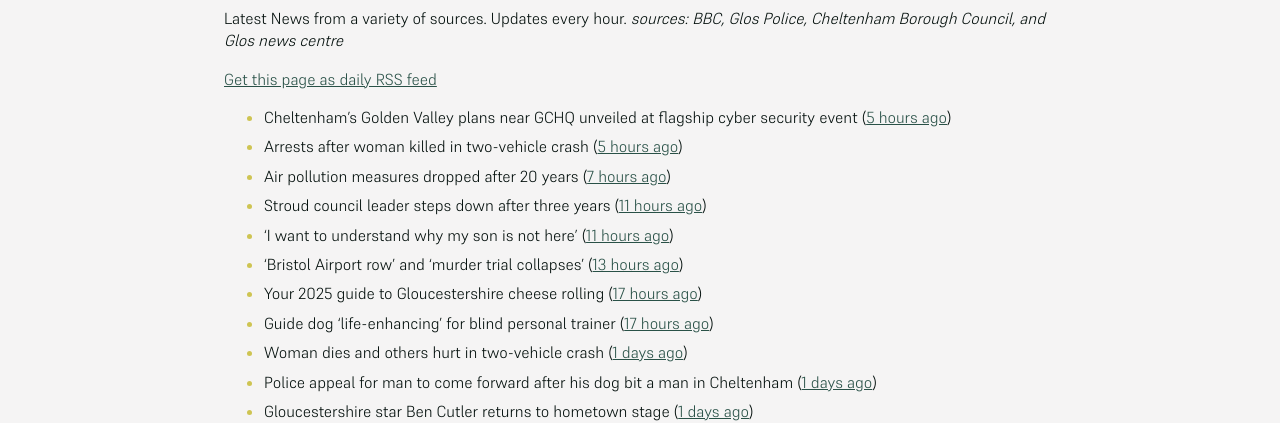
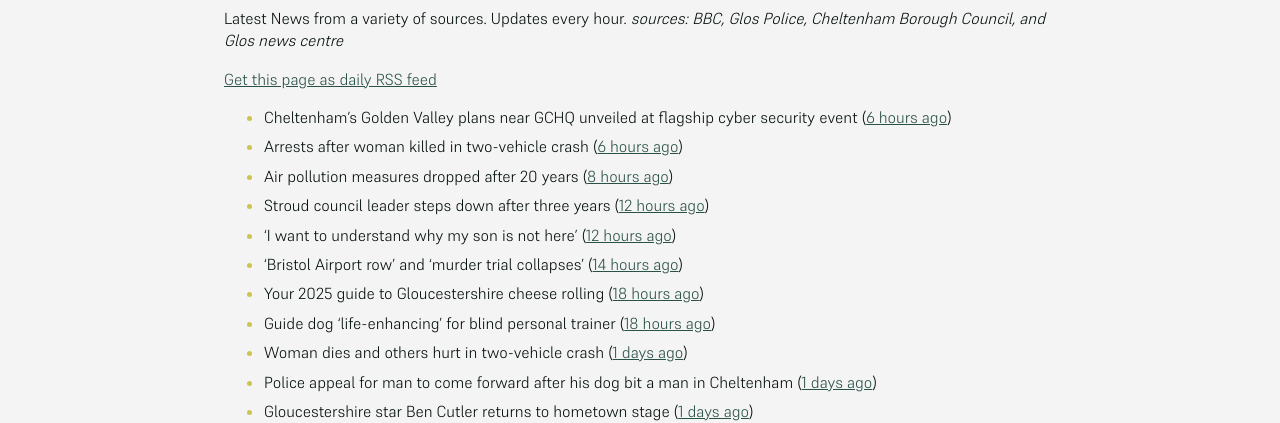
Before and after one commit to mat-0/cheltenham-open-data, a Jekyll site: the page built from _pages/news.md, in a window 1280 px wide. Shown: the part 266-689 px from the top of the page. Built offline with Jekyll 4.4.1, drawn with Linux system fonts in a browser that asks for light colours.

Commit message:
Updated 2025-05-16 23:58:01

```diff
--- a/_pages/news.md
+++ b/_pages/news.md
@@ -12,14 +12,14 @@ _sources: BBC, Glos Police, Cheltenham Borough Council, and Glos news centre_
 [Get this page as daily RSS feed](/daily.rss)
 
 <!-- news_marker starts -->
-- Cheltenham’s Golden Valley plans near GCHQ unveiled at flagship cyber security event ([5 hours ago](https://gloucesternewscentre.co.uk/cheltenhams-golden-valley-plans-near-gchq-unveiled-at-flagship-cyber-security-event/))
-- Arrests after woman killed in two-vehicle crash ([5 hours ago](https://www.bbc.com/news/articles/cz0dl0g9zxjo))
-- Air pollution measures dropped after 20 years ([7 hours ago](https://www.bbc.com/news/articles/c7v7d4091gro))
-- Stroud council leader steps down after three years ([11 hours ago](https://www.bbc.com/news/articles/c9dq58pzel5o))
-- 'I want to understand why my son is not here' ([11 hours ago](https://www.bbc.com/news/articles/c5yk7z7k4dyo))
-- 'Bristol Airport row' and 'murder trial collapses' ([13 hours ago](https://www.bbc.com/news/articles/c93lq257pd5o))
-- Your 2025 guide to Gloucestershire cheese rolling ([17 hours ago](https://www.bbc.com/news/articles/c230jj5m1yro))
-- Guide dog 'life-enhancing' for blind personal trainer ([17 hours ago](https://www.bbc.com/news/articles/cwy3j8evxg2o))
+- Cheltenham’s Golden Valley plans near GCHQ unveiled at flagship cyber security event ([6 hours ago](https://gloucesternewscentre.co.uk/cheltenhams-golden-valley-plans-near-gchq-unveiled-at-flagship-cyber-security-event/))
+- Arrests after woman killed in two-vehicle crash ([6 hours ago](https://www.bbc.com/news/articles/cz0dl0g9zxjo))
+- Air pollution measures dropped after 20 years ([8 hours ago](https://www.bbc.com/news/articles/c7v7d4091gro))
+- Stroud council leader steps down after three years ([12 hours ago](https://www.bbc.com/news/articles/c9dq58pzel5o))
+- 'I want to understand why my son is not here' ([12 hours ago](https://www.bbc.com/news/articles/c5yk7z7k4dyo))
+- 'Bristol Airport row' and 'murder trial collapses' ([14 hours ago](https://www.bbc.com/news/articles/c93lq257pd5o))
+- Your 2025 guide to Gloucestershire cheese rolling ([18 hours ago](https://www.bbc.com/news/articles/c230jj5m1yro))
+- Guide dog 'life-enhancing' for blind personal trainer ([18 hours ago](https://www.bbc.com/news/articles/cwy3j8evxg2o))
 - Woman dies and others hurt in two-vehicle crash ([1 days ago](https://www.bbc.com/news/articles/cp3qjdll89jo))
 - Police appeal for man to come forward after his dog bit a man in Cheltenham ([1 days ago](https://gloucesternewscentre.co.uk/police-appeal-for-man-to-come-forward-after-his-dog-bit-a-man-in-cheltenham/))
 - Gloucestershire star Ben Cutler returns to hometown stage ([1 days ago](https://gloucesternewscentre.co.uk/gloucestershire-star-ben-cutler-returns-to-hometown-stage/))
```
Also changed, not shown: _data/flood.json (+5 -48 lines), index.md (+6 -6 lines).
